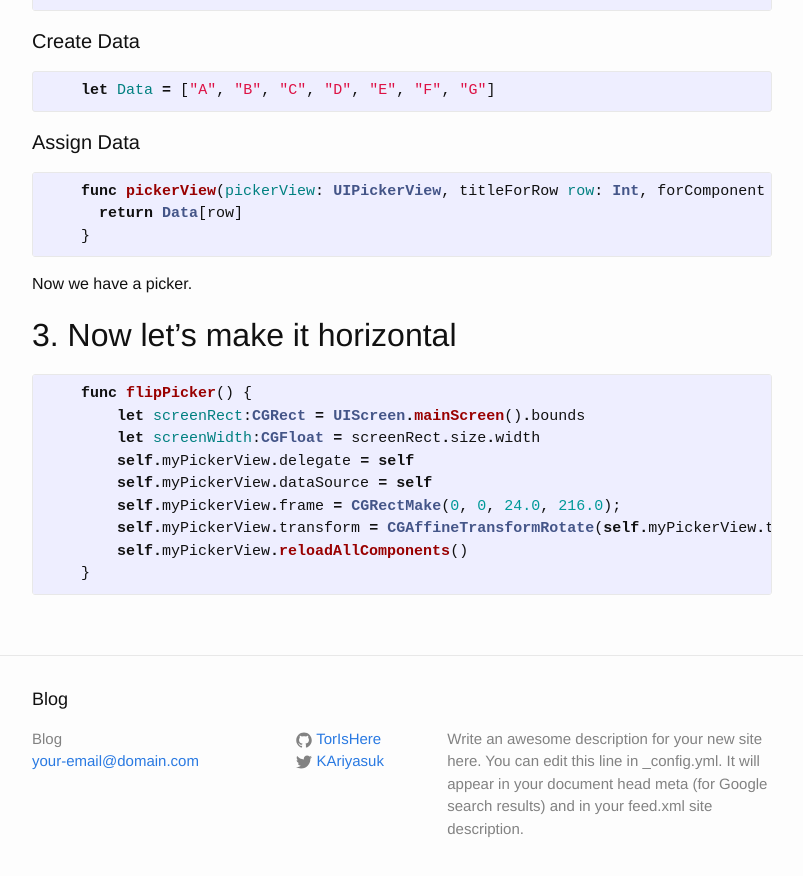
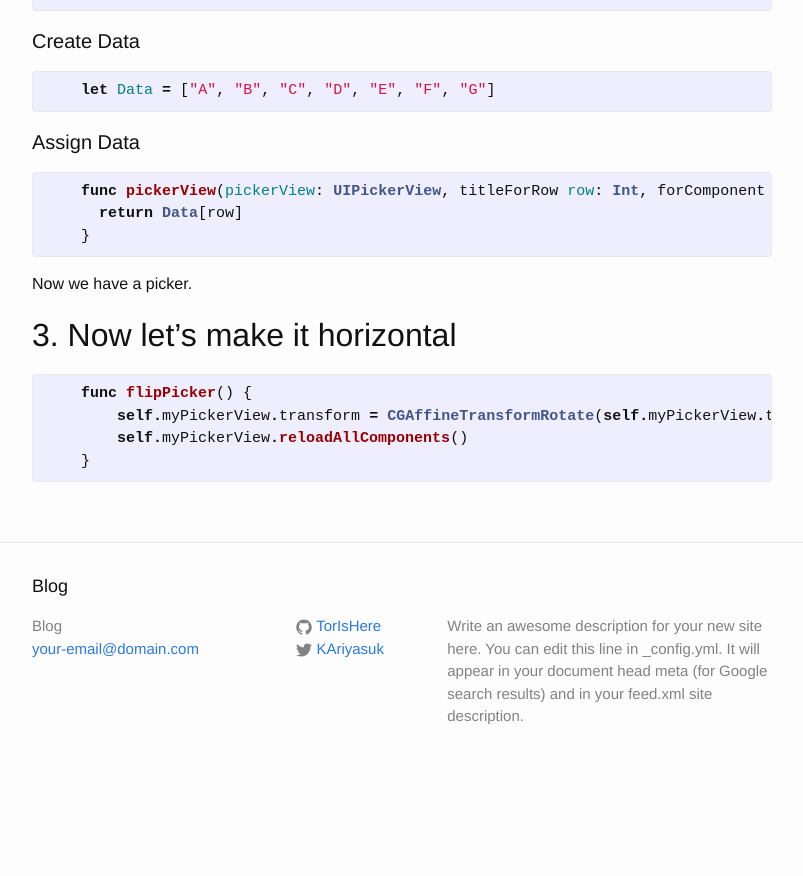
Before and after one commit to TorIsHere/TorIsHere.github.io, a Jekyll site: the page built from _posts/2015-02-12-horizontal-uipickerview.markdown, in a window 1280 px wide and 900 px high, scrolled down 1704 px. Shown: the top 876 px of the window, without its empty margins (238-1041 px from the left). Built offline with Jekyll 4.4.1, drawn with Linux system fonts in a browser that asks for light colours; after the commit the page ends 2492 px from its top, so only the background shows below that.

Commit message:
Update 2015-02-12-horizontal-uipickerview.markdown

```diff
--- a/_posts/2015-02-12-horizontal-uipickerview.markdown
+++ b/_posts/2015-02-12-horizontal-uipickerview.markdown
@@ -91,11 +91,6 @@ Now we have a picker.
 
 {% highlight swift %}
     func flipPicker() {
-        let screenRect:CGRect = UIScreen.mainScreen().bounds
-        let screenWidth:CGFloat = screenRect.size.width
-        self.myPickerView.delegate = self
-        self.myPickerView.dataSource = self
-        self.myPickerView.frame = CGRectMake(0, 0, 24.0, 216.0);
         self.myPickerView.transform = CGAffineTransformRotate(self.myPickerView.transform, CGFloat(-M_PI/2))
         self.myPickerView.reloadAllComponents()
     }
```
